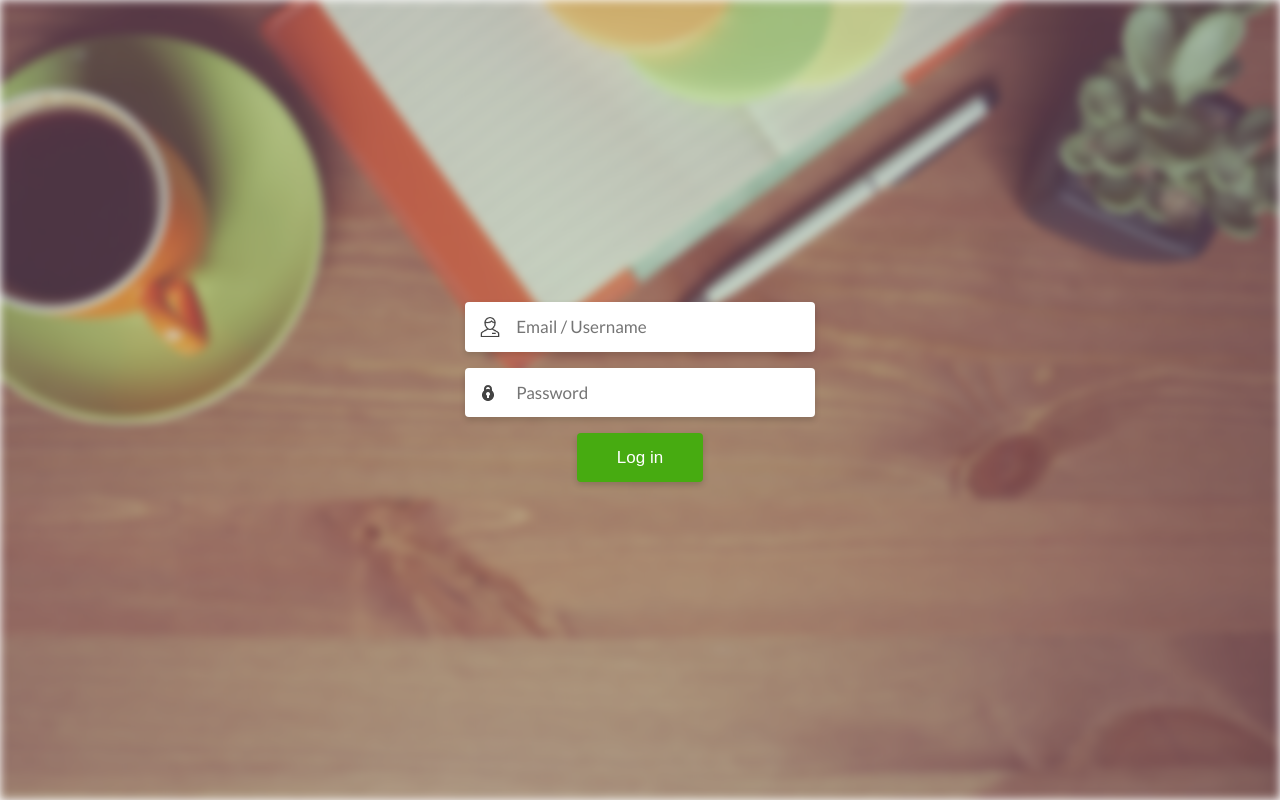
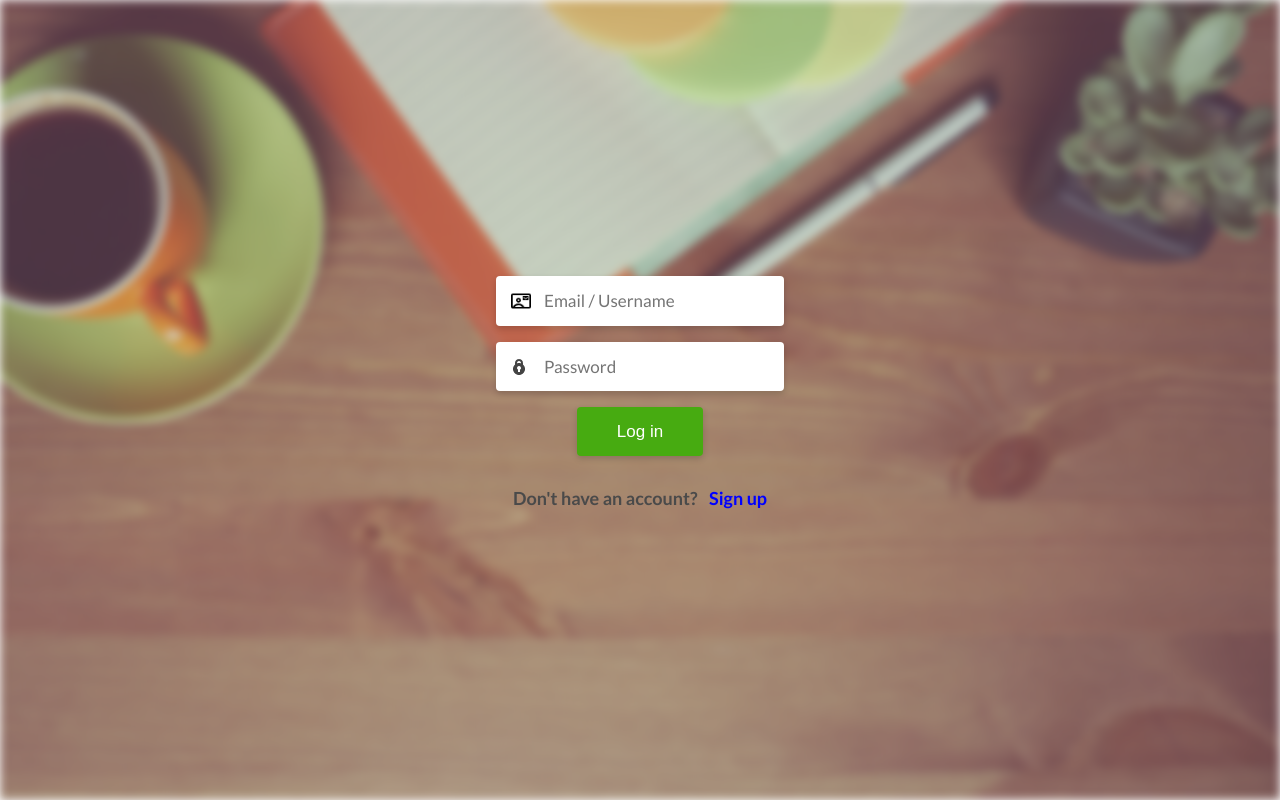
Before and after one commit to Mohammadberro/Todo-List-Backend, a PHP site: page / in a window 1280 px wide. Run offline with PHP 8.4, Linux system fonts and the light colour scheme.

Commit message:
Add signup form

```diff
--- a/index.html
+++ b/index.html
@@ -1,27 +1,32 @@
 <!DOCTYPE html>
-<html lang="en" >
+<html lang="en">
 <head>
   <meta charset="UTF-8">
   <title>Login Page with Background Image Example</title>
   <link rel="stylesheet" href="styles/styles.css">
-
 </head>
 <body>
 <div id="bg"></div>
 
-<form>
+<form id="loginForm" action="/login">
   <div class="form-field">
-    <input type="email" placeholder="Email / Username" required/>
+    <input id="email" type="email" placeholder="Email / Username" required/>
+  </div>
+
+  <div class="form-field" id="usernameField">
+    <input id="username" type="text" placeholder="Username" required/>
   </div>
 
   <div class="form-field">
-    <input type="password" placeholder="Password" required/>
+    <input id="password" type="password" placeholder="Password" required/>
   </div>
 
   <div class="form-field">
-    <button class="btn" type="submit">Log in</button>
+    <button id="submitButton" class="btn" type="submit">Log in</button>
   </div>
+  <h2 id="toggleText">Don't have an account? <a id="toggleLink" href="#">Sign up</a></h2>
 </form>
 
+<script src="/scripts/script.js"></script>
 </body>
 </html>
--- /dev/null
+++ b/scripts/script.js
@@ -0,0 +1,34 @@
+function showSignUpForm() {
+    let usernameField = document.getElementById("usernameField");
+    let toggleText = document.getElementById("toggleText");
+    let submitButton = document.getElementById("submitButton");
+    let emailInput = document.getElementById("email");
+
+    usernameField.style.display = "flex";
+    toggleText.innerHTML = "Already have an account? <a id='toggleLink' href='#'>Login</a>";
+    submitButton.innerHTML = "Sign up";
+    emailInput.placeholder = "Email";
+    let loginLink = toggleText.querySelector("#toggleLink");
+    loginLink.addEventListener("click", function(event) {
+        showLoginForm();
+    });
+}
+
+function showLoginForm() {
+    let usernameField = document.getElementById("usernameField");
+    let toggleText = document.getElementById("toggleText");
+    let submitButton = document.getElementById("submitButton");
+    let emailInput = document.getElementById("email");
+
+    usernameField.style.display = "none";
+    toggleText.innerHTML = "Don't have an account? <a id='toggleLink' href='#'>Sign up</a>";
+    submitButton.innerHTML = "Log in";
+    emailInput.placeholder = "Email / Username";
+
+    let signUpLink = toggleText.querySelector("#toggleLink");
+    signUpLink.addEventListener("click", function(event) {
+        showSignUpForm();
+    });
+}
+
+showLoginForm();
--- a/styles/styles.css
+++ b/styles/styles.css
@@ -1,4 +1,5 @@
 @import url("https://fonts.googleapis.com/css?family=Lato:400,700");
+
 #bg {
   background-image: url('../assets/background.jpg');
   position: fixed;
@@ -27,7 +28,12 @@ body {
 form {
   width: 350px;
   position: relative;
+  display: flex;
+  flex-direction: column;
+  justify-content: center;
+  align-items: center;
 }
+
 form .form-field::before {
   font-size: 20px;
   position: absolute;
@@ -39,20 +45,30 @@ form .form-field::before {
   background-size: cover;
   background-repeat: no-repeat;
 }
+
 form .form-field:nth-child(1)::before {
-  background-image: url(../assets/user-icon.png);
+  background-image: url(../assets/email.png);
   width: 20px;
   height: 20px;
   top: 15px;
 }
+
 form .form-field:nth-child(2)::before {
+    background-image: url(../assets/user-icon.png);
+    width: 20px;
+    height: 20px;
+    top: 15px;
+  }
+
+form .form-field:nth-child(3)::before {
   background-image: url(../assets/lock-icon.png);
   width: 16px;
   height: 16px;
 }
+
+
+
 form .form-field {
-  display: -webkit-box;
-  display: -ms-flexbox;
   display: flex;
   -webkit-box-pack: justify;
   -ms-flex-pack: justify;
@@ -63,6 +79,7 @@ form .form-field {
   margin-bottom: 1rem;
   position: relative;
 }
+
 form input {
   font-family: inherit;
   width: 100%;
@@ -71,12 +88,13 @@ form input {
   border-radius: 4px;
   border: none;
   display: block;
-  padding: 0.9rem 0.7rem;
+  padding: 0.9rem 3rem;
   box-shadow: 0px 3px 6px rgba(0, 0, 0, 0.16);
   font-size: 17px;
   color: #4A4A4A;
-  text-indent: 40px;
+  text-indent: 0px;
 }
+
 form .btn {
   outline: none;
   border: none;
@@ -91,3 +109,32 @@ form .btn {
   box-shadow: 0px 3px 6px rgba(0, 0, 0, 0.16);
   font-size: 17px;
 }
+
+form .form-field h2 {
+    font-size: 18px;
+    margin-top: 1rem;
+    margin-bottom: 1rem;
+    text-align: center;
+}
+
+
+form #toggleLink {
+    margin-left: 0.5rem;
+    text-decoration: none;
+    color: blue;
+}
+
+form #toggleText {
+    font-size: 18px;
+}
+
+
+form #username {
+    width: 100%;
+    height: 100%;
+}
+
+
+#usernameField{
+    display:none;
+}
```
Also changed, not shown: assets/email.png (added).
